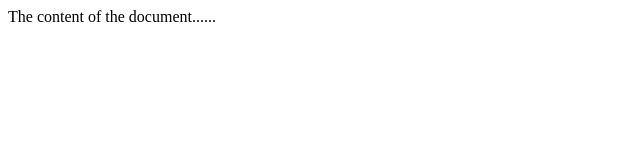
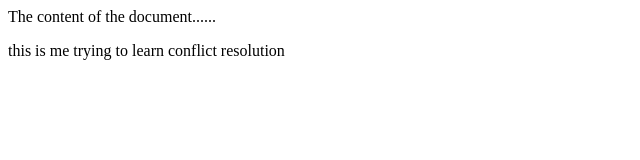
Before and after one commit to eldadmwangi/test-here, a plain HTML site: page ian-conflict/index.html in a window 1280 px wide. Shown: the whole page, without its empty margins (0-640 px from the left). Drawn offline with Linux system fonts and the light colour scheme.

Commit message:
added a paragraph

```diff
--- a/ian-conflict/index.html
+++ b/ian-conflict/index.html
@@ -6,6 +6,9 @@
 
 <body>
 The content of the document......
+<p>
+    this is me trying to learn conflict resolution
+</p>
 </body>
 
 </html>
```
